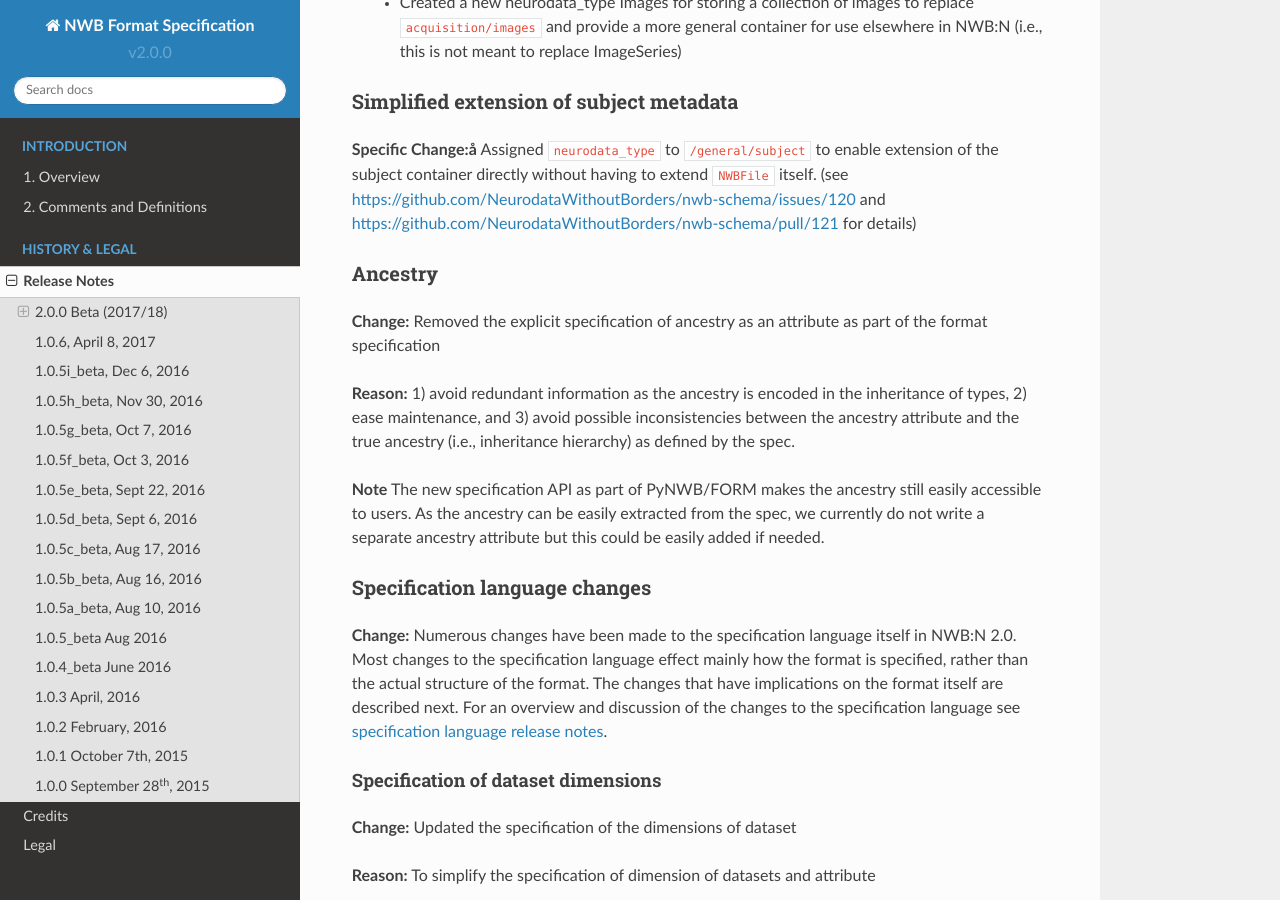
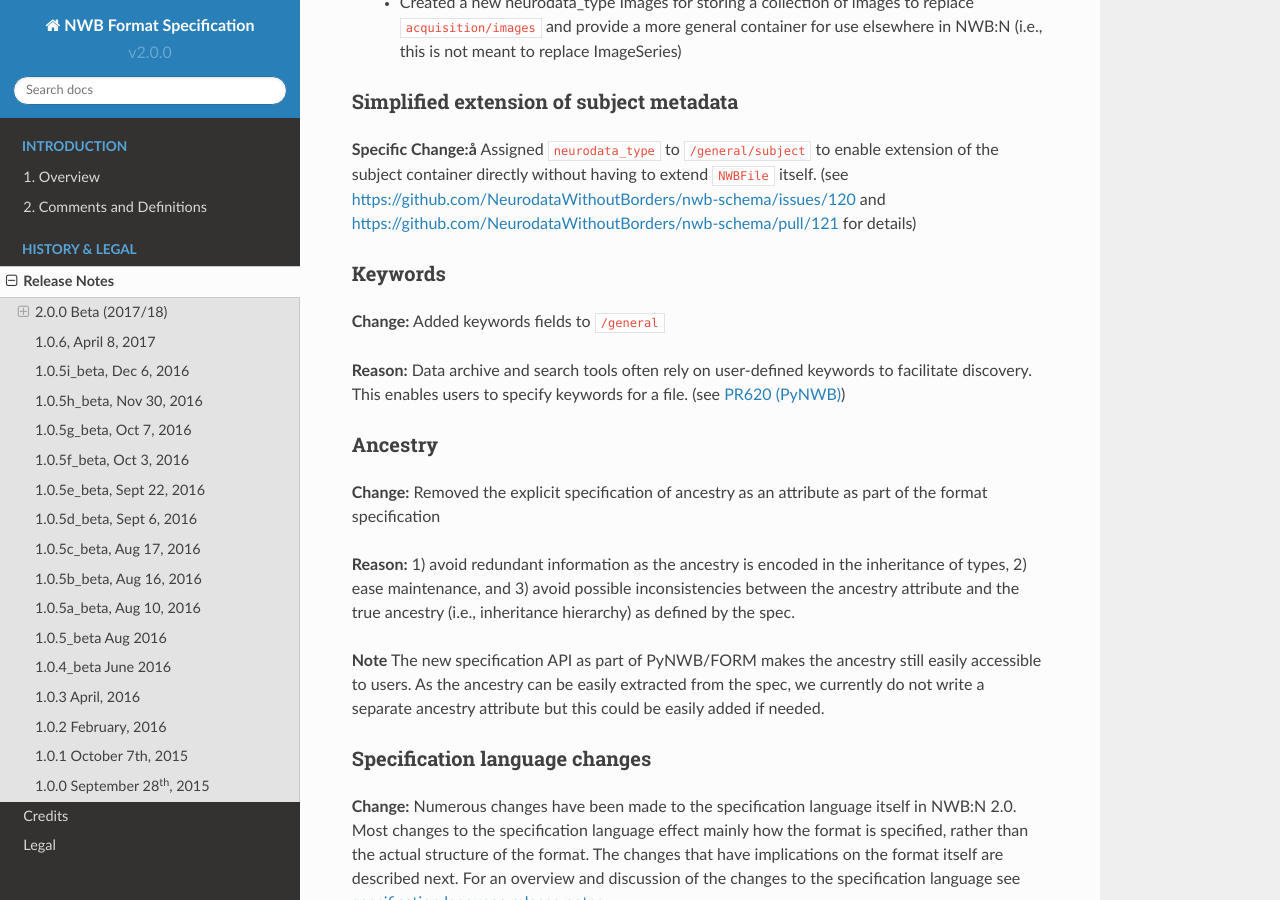
Before and after one commit to NeurodataWithoutBorders/nwb-schema, a Sphinx documentation site: the page built from docs/format/source/format_release_notes.rst, in a window 1280 px wide and 900 px high, scrolled down 7745 px. Built offline with Sphinx 7.4.7 and the Read the Docs theme 2.0.0, drawn with Linux system fonts in a browser that asks for light colours.

Commit message:
Added description of new keywords field to the release notes. Fix #184

```diff
--- a/docs/format/source/format_release_notes.rst
+++ b/docs/format/source/format_release_notes.rst
@@ -176,7 +176,6 @@ Reduce requirement for potentially empty groups
     * ``device`` in :ref:`IntracellularElectrode <sec-IntracellularElectrode>`
     *
 
-
 Added missing metadata
 ^^^^^^^^^^^^^^^^^^^^^^
 
@@ -321,6 +320,14 @@ Simplified extension of subject metadata
 directly without having to extend ``NWBFile`` itself. (see https://github.com/NeurodataWithoutBorders/nwb-schema/issues/120
 and https://github.com/NeurodataWithoutBorders/nwb-schema/pull/121 for details)
 
+
+Keywords
+^^^^^^^^
+
+**Change:** Added keywords fields to ``/general``
+
+**Reason:** Data archive and search tools often rely on user-defined keywords to facilitate discovery. This
+enables users to specify keywords for a file. (see `PR620 (PyNWB) <https://github.com/NeurodataWithoutBorders/pynwb/pull/620>`_)
 
 Ancestry
 ^^^^^^^^
```
